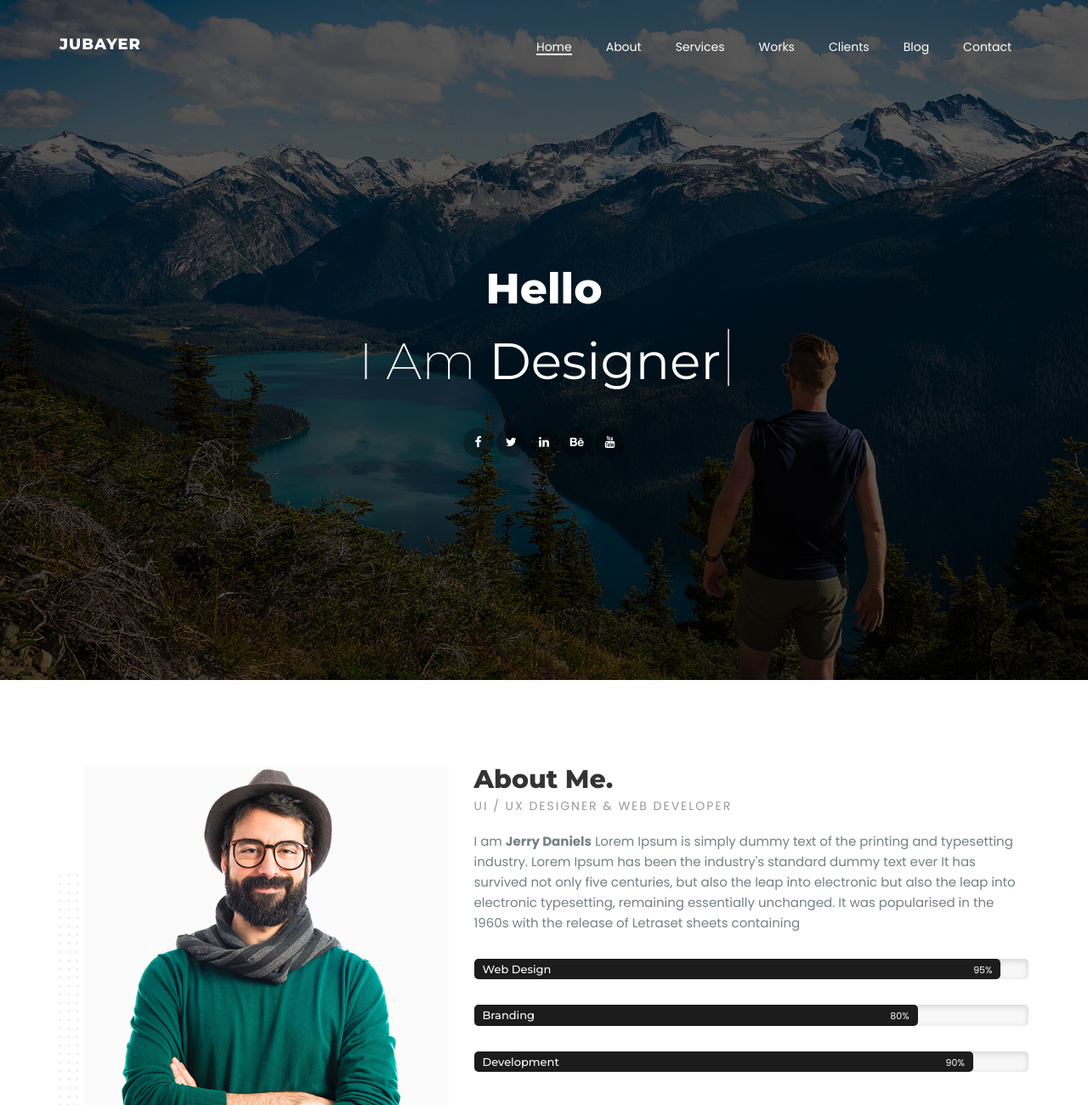
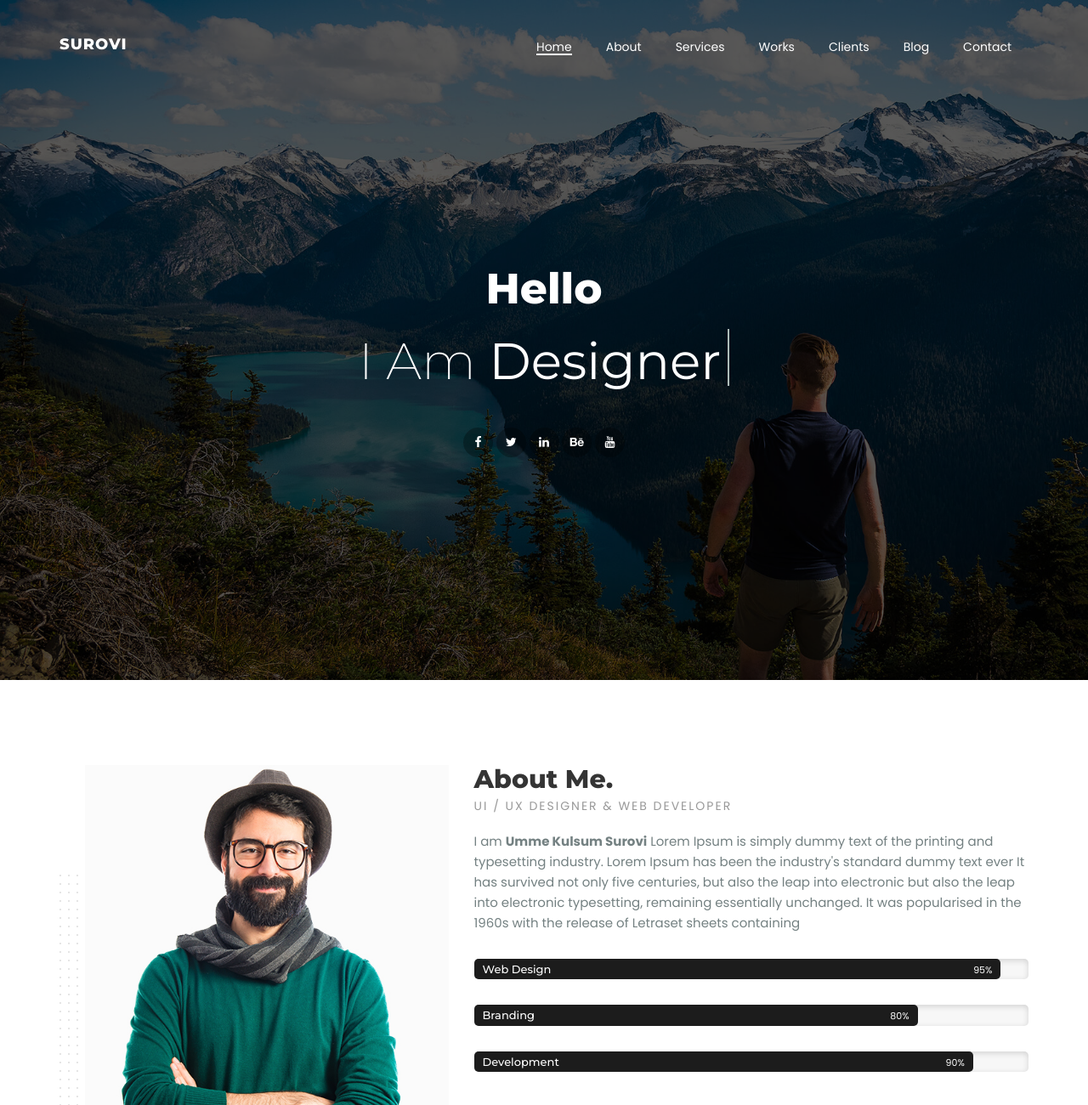
Before and after one commit to webkih/onepage, a plain HTML site: page index.html in a window 1280 px wide. Shown: the top 1300 px of the page at 85% size. Drawn offline with nearby package versions, Linux system fonts and the light colour scheme.

Commit message:
Update index.html
Some words updated

```diff
--- a/index.html
+++ b/index.html
@@ -12,7 +12,7 @@
 		<meta name="keywords" content="portfolio, personal, corporate, business, parallax, creative, agency">
 
 		<!-- title -->
-		<title>Jubayer Hossain</title>
+		<title>Umme Kulsum Shurovi</title>
 
 		<!-- favicon -->
         <link href="img/favicon.ico" rel="icon" type="image/png">
@@ -69,7 +69,7 @@
 		      </button>
 
 		       <!-- logo -->
-		      <a class="logo" href="#">Jubayer</a>
+		      <a class="logo" href="#">Surovi</a>
 
 		    </div>
 
@@ -104,7 +104,7 @@
 							<h1 class="cd-headline clip">
 					            <span class="blc">I Am </span>
 					            <span class="cd-words-wrapper">
-					              <b class="is-visible">Larry Daniels</b>
+					              <b class="is-visible">Umme Kulsum</b>
 					              <b>Developer</b>
 					              <b>Designer</b>
 					            </span>
@@ -153,7 +153,11 @@
 						<div class="content mb-30">
 							<h3>About Me.</h3>
 							<span class="sub-title">UI / UX Designer & Web Developer</span>
-							<p>I am <b>Jerry Daniels</b> Lorem Ipsum is simply dummy text of the printing and typesetting industry. Lorem Ipsum has been the industry's standard dummy text ever It has survived not only five centuries, but also the leap into electronic  but also the leap into electronic typesetting, remaining essentially unchanged. It was popularised in the 1960s with the release of Letraset sheets containing</p>
+							<p>I am <b>Umme Kulsum Surovi</b> Lorem Ipsum is simply dummy text of the printing and
+								typesetting industry. Lorem Ipsum has been the industry's standard dummy text ever It has
+								survived not only five centuries, but also the leap into electronic  but also the leap into electronic
+								typesetting, remaining essentially unchanged.
+								It was popularised in the 1960s with the release of Letraset sheets containing</p>
 
 							<!-- skills progress -->
 							<div class="skills">
```
